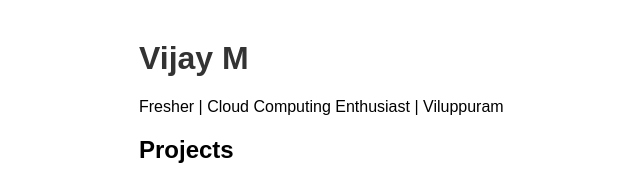
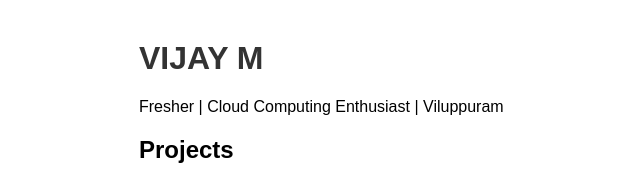
Before and after one commit to vijay241003/my_Portfolio, a plain HTML site: page index.html in a window 1280 px wide. Shown: the top 181 px of the page, 101-741 px from the left. Drawn offline with Linux system fonts and the light colour scheme.

Commit message:
Update portfolio HTML content and styling

```diff
--- a/index.html
+++ b/index.html
@@ -16,7 +16,7 @@
   </style>
 </head>
 <body>
-  <h1>Vijay M</h1>
+  <h1>VIJAY M</h1>
   <p>Fresher | Cloud Computing Enthusiast | Viluppuram</p>
   <h2>Projects</h2>
   <div class="project">
```
